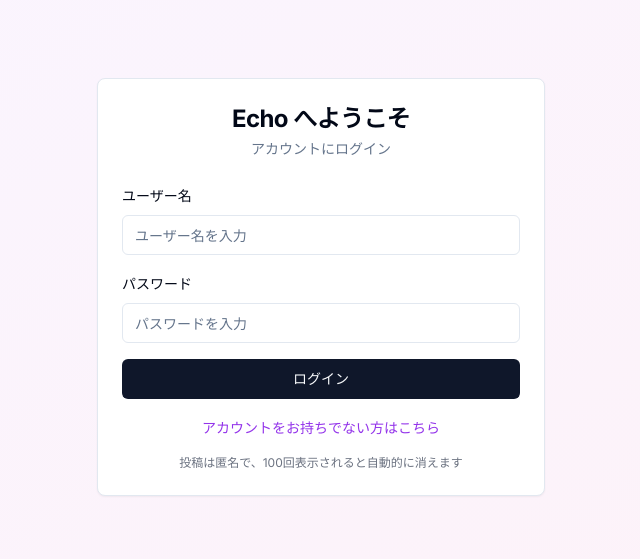
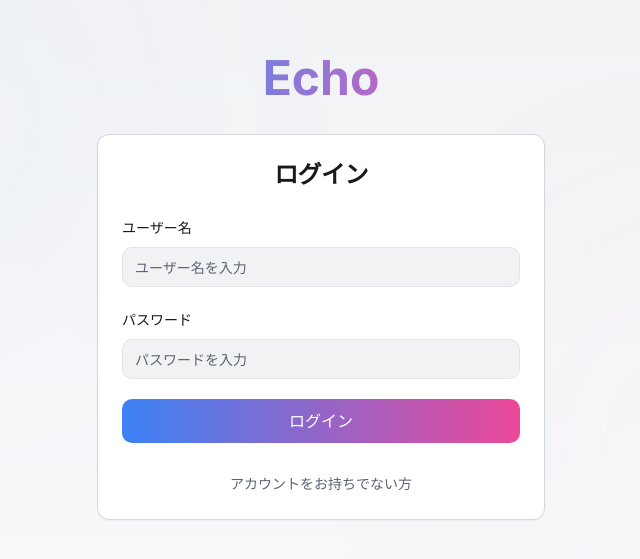
Before and after one commit to uzak0209/echo, a Next.js app in the folder frontend/: page /login in a window 1280 px wide. Shown: the part 113-672 px from the top of the page, without its empty margins (319-959 px from the left). Built offline with nearby package versions, Linux system fonts and the light colour scheme; no server answers.

Commit message:
improved front ui

```diff
--- a/frontend/package.json
+++ b/frontend/package.json
@@ -18,6 +18,7 @@
     "@react-three/fiber": "^9.4.0",
     "class-variance-authority": "^0.7.0",
     "clsx": "^2.1.0",
+    "framer-motion": "^12.23.24",
     "graphql": "^16.9.0",
     "lucide-react": "^0.395.0",
     "next": "14.2.0",
--- a/frontend/src/app/globals.css
+++ b/frontend/src/app/globals.css
@@ -4,48 +4,45 @@
 
 @layer base {
   :root {
-    --background: 0 0% 100%;
-    --foreground: 222.2 84% 4.9%;
+    /* Bright theme - 明るいテーマ */
+    --background: 220 15% 95%;
+    --foreground: 220 10% 10%;
     --card: 0 0% 100%;
-    --card-foreground: 222.2 84% 4.9%;
+    --card-foreground: 220 10% 10%;
     --popover: 0 0% 100%;
-    --popover-foreground: 222.2 84% 4.9%;
-    --primary: 222.2 47.4% 11.2%;
-    --primary-foreground: 210 40% 98%;
-    --secondary: 210 40% 96.1%;
-    --secondary-foreground: 222.2 47.4% 11.2%;
-    --muted: 210 40% 96.1%;
-    --muted-foreground: 215.4 16.3% 46.9%;
-    --accent: 210 40% 96.1%;
-    --accent-foreground: 222.2 47.4% 11.2%;
+    --popover-foreground: 220 10% 10%;
+
+    /* Blue primary */
+    --primary: 210 100% 60%;
+    --primary-foreground: 0 0% 100%;
+
+    /* Pink secondary */
+    --secondary: 330 100% 65%;
+    --secondary-foreground: 0 0% 100%;
+
+    /* Muted tones */
+    --muted: 220 15% 90%;
+    --muted-foreground: 220 10% 40%;
+
+    /* Pink accent */
+    --accent: 330 100% 65%;
+    --accent-foreground: 0 0% 100%;
+
+    /* Destructive - 赤 */
     --destructive: 0 84.2% 60.2%;
-    --destructive-foreground: 210 40% 98%;
-    --border: 214.3 31.8% 91.4%;
-    --input: 214.3 31.8% 91.4%;
-    --ring: 222.2 84% 4.9%;
-    --radius: 0.5rem;
-  }
+    --destructive-foreground: 0 0% 98%;
 
-  .dark {
-    --background: 222.2 84% 4.9%;
-    --foreground: 210 40% 98%;
-    --card: 222.2 84% 4.9%;
-    --card-foreground: 210 40% 98%;
-    --popover: 222.2 84% 4.9%;
-    --popover-foreground: 210 40% 98%;
-    --primary: 210 40% 98%;
-    --primary-foreground: 222.2 47.4% 11.2%;
-    --secondary: 217.2 32.6% 17.5%;
-    --secondary-foreground: 210 40% 98%;
-    --muted: 217.2 32.6% 17.5%;
-    --muted-foreground: 215 20.2% 65.1%;
-    --accent: 217.2 32.6% 17.5%;
-    --accent-foreground: 210 40% 98%;
-    --destructive: 0 62.8% 30.6%;
-    --destructive-foreground: 210 40% 98%;
-    --border: 217.2 32.6% 17.5%;
-    --input: 217.2 32.6% 17.5%;
-    --ring: 212.7 26.8% 83.9%;
+    /* Borders and inputs */
+    --border: 220 15% 85%;
+    --input: 220 15% 90%;
+    --ring: 210 100% 60%;
+    --radius: 0.75rem;
+
+    /* Custom colors */
+    --blue: 210 100% 60%;
+    --pink: 330 100% 65%;
+    --light-blue: 200 100% 70%;
+    --light-pink: 340 100% 75%;
   }
 }
 
@@ -53,7 +50,119 @@
   * {
     @apply border-border;
   }
+
   body {
     @apply bg-background text-foreground;
+    background: linear-gradient(180deg, hsl(220 15% 95%) 0%, hsl(210 20% 98%) 100%);
+    min-height: 100vh;
+  }
+
+  /* Custom scrollbar */
+  ::-webkit-scrollbar {
+    width: 10px;
+  }
+
+  ::-webkit-scrollbar-track {
+    background: hsl(var(--background));
+  }
+
+  ::-webkit-scrollbar-thumb {
+    background: hsl(var(--primary));
+    border-radius: 5px;
+  }
+
+  ::-webkit-scrollbar-thumb:hover {
+    background: hsl(var(--accent));
   }
 }
+
+@layer components {
+  /* Glowing text effect */
+  .text-glow {
+    text-shadow: 0 0 10px currentColor, 0 0 20px currentColor, 0 0 30px currentColor;
+  }
+
+  /* Neon border glow */
+  .border-glow {
+    box-shadow: 0 0 5px currentColor, 0 0 10px currentColor, inset 0 0 5px currentColor;
+  }
+
+  /* Card glow effect */
+  .card-glow {
+    box-shadow: 0 0 15px rgba(139, 92, 246, 0.3), 0 0 30px rgba(139, 92, 246, 0.1);
+  }
+
+  /* Pulse animation for anonymity effect */
+  .pulse-shadow {
+    animation: pulse-shadow 2s ease-in-out infinite;
+  }
+
+  @keyframes pulse-shadow {
+    0%, 100% {
+      box-shadow: 0 0 20px rgba(139, 92, 246, 0.4);
+    }
+    50% {
+      box-shadow: 0 0 40px rgba(139, 92, 246, 0.8), 0 0 60px rgba(236, 72, 153, 0.4);
+    }
+  }
+
+  /* Gradient text */
+  .gradient-text {
+    background: linear-gradient(90deg, hsl(var(--blue)), hsl(var(--pink)));
+    -webkit-background-clip: text;
+    background-clip: text;
+    -webkit-text-fill-color: transparent;
+  }
+
+  /* Bubble animation - 吹き出しが湧いてくる */
+  .bubble-up {
+    animation: bubble-up 0.6s cubic-bezier(0.175, 0.885, 0.32, 1.275);
+  }
+
+  @keyframes bubble-up {
+    0% {
+      opacity: 0;
+      transform: translateY(30px) scale(0.8);
+    }
+    60% {
+      transform: translateY(-5px) scale(1.02);
+    }
+    100% {
+      opacity: 1;
+      transform: translateY(0) scale(1);
+    }
+  }
+
+  /* Watching eyes effect - 視線を感じさせる */
+  .watched-effect {
+    position: relative;
+  }
+
+  .watched-effect::before {
+    content: '';
+    position: absolute;
+    top: -2px;
+    left: -2px;
+    right: -2px;
+    bottom: -2px;
+    background: linear-gradient(45deg, hsl(var(--neon-purple)), hsl(var(--neon-cyan)), hsl(var(--neon-pink)));
+    border-radius: inherit;
+    opacity: 0;
+    z-index: -1;
+    transition: opacity 0.3s;
+  }
+
+  .watched-effect:hover::before {
+    opacity: 0.5;
+    animation: rotate-gradient 3s linear infinite;
+  }
+
+  @keyframes rotate-gradient {
+    0% {
+      filter: hue-rotate(0deg);
+    }
+    100% {
+      filter: hue-rotate(360deg);
+    }
+  }
+}
--- a/frontend/src/app/login/page.tsx
+++ b/frontend/src/app/login/page.tsx
@@ -56,16 +56,29 @@ export default function LoginPage() {
   };
 
   return (
-    <div className="min-h-screen flex items-center justify-center bg-gradient-to-br from-purple-50 to-pink-50 p-4">
-      <Card className="w-full max-w-md">
-        <CardHeader className="space-y-1">
-          <CardTitle className="text-2xl font-bold text-center">Echo へようこそ</CardTitle>
-          <CardDescription className="text-center">
-            {isLogin ? 'アカウントにログイン' : '新規アカウント作成'}
-          </CardDescription>
+    <div className="min-h-screen flex items-center justify-center relative overflow-hidden p-4">
+      {/* Subtle background */}
+      <div className="fixed inset-0 opacity-5 pointer-events-none">
+        <div className="absolute top-10 left-10 w-96 h-96 bg-blue-400 rounded-full blur-[150px]" />
+        <div className="absolute bottom-10 right-10 w-96 h-96 bg-pink-400 rounded-full blur-[150px]" />
+      </div>
+
+      <div className="w-full max-w-md relative z-10">
+        {/* Logo and title */}
+        <div className="text-center mb-8">
+          <h1 className="text-5xl font-bold gradient-text">
+            Echo
+          </h1>
+        </div>
+
+        <Card className="w-full bg-card border border-border">
+          <CardHeader className="space-y-2 pb-6">
+            <CardTitle className="text-2xl font-semibold text-center">
+              {isLogin ? 'ログイン' : '新規登録'}
+            </CardTitle>
           </CardHeader>
           <CardContent>
-          <form onSubmit={handleSubmit} className="space-y-4">
+            <form onSubmit={handleSubmit} className="space-y-5">
               <div className="space-y-2">
                 <Label htmlFor="username">ユーザー名</Label>
                 <Input
@@ -75,7 +88,6 @@ export default function LoginPage() {
                   value={username}
                   onChange={(e) => setUsername(e.target.value)}
                   disabled={isLoading}
-                className="w-full"
                   maxLength={50}
                 />
               </div>
@@ -88,33 +100,51 @@ export default function LoginPage() {
                   value={password}
                   onChange={(e) => setPassword(e.target.value)}
                   disabled={isLoading}
-                className="w-full"
                   minLength={6}
                 />
               </div>
-            {error && <p className="text-sm text-red-500">{error}</p>}
-            <Button type="submit" className="w-full" disabled={isLoading}>
-              {isLoading ? (isLogin ? 'ログイン中...' : 'アカウント作成中...') : (isLogin ? 'ログイン' : '新規登録')}
+
+              {error && (
+                <div className="bg-red-500/10 border border-red-500/30 rounded-lg p-3">
+                  <p className="text-sm text-red-400 flex items-center gap-2">
+                    <span>⚠️</span>
+                    {error}
+                  </p>
+                </div>
+              )}
+
+              <Button
+                type="submit"
+                className="w-full bg-gradient-to-r from-blue-500 to-pink-500 hover:from-blue-600 hover:to-pink-600 transition-all duration-300 text-base h-11"
+                disabled={isLoading}
+              >
+                {isLoading ? (
+                  <span className="flex items-center gap-2 justify-center">
+                    <span className="inline-block w-5 h-5 border-2 border-white/30 border-t-white rounded-full animate-spin" />
+                    {isLogin ? 'ログイン中...' : '作成中...'}
+                  </span>
+                ) : (
+                  isLogin ? 'ログイン' : '新規登録'
+                )}
               </Button>
-            <div className="text-center">
+
+              <div className="text-center pt-2">
                 <button
                   type="button"
                   onClick={() => {
                     setIsLogin(!isLogin);
                     setError(null);
                   }}
-                className="text-sm text-purple-600 hover:underline"
+                  className="text-sm text-muted-foreground hover:text-foreground hover:underline transition-colors"
                   disabled={isLoading}
                 >
-                {isLogin ? 'アカウントをお持ちでない方はこちら' : 'すでにアカウントをお持ちの方はこちら'}
+                  {isLogin ? 'アカウントをお持ちでない方' : 'すでにアカウントをお持ちの方'}
                 </button>
               </div>
-            <p className="text-xs text-center text-gray-500 mt-4">
-              投稿は匿名で、100回表示されると自動的に消えます
-            </p>
             </form>
           </CardContent>
         </Card>
       </div>
+    </div>
   );
 }
--- a/frontend/src/app/timeline/page.tsx
+++ b/frontend/src/app/timeline/page.tsx
@@ -28,23 +28,37 @@ export default function TimelinePage() {
 	}
 
 	return (
-		<main className="min-h-screen bg-background">
+		<main className="min-h-screen relative overflow-hidden">
+			{/* Subtle background effect */}
+			<div className="fixed inset-0 opacity-5 pointer-events-none">
+				<div className="absolute top-20 left-20 w-96 h-96 bg-blue-400 rounded-full blur-[120px]" />
+				<div className="absolute bottom-20 right-20 w-96 h-96 bg-pink-400 rounded-full blur-[120px]" />
+			</div>
+
 			{/* Real-time reaction notifications via SSE */}
 			<ReactionNotification />
 
 			{/* Floating action button for creating posts */}
 			<CreatePost />
 
-			<div className="container mx-auto px-4 py-8 max-w-2xl">
-				<header className="mb-8 flex justify-between items-center">
-					<div>
-						<h1 className="text-4xl font-bold mb-2">Echo</h1>
-					</div>
-					<div className="flex gap-2">
-						<Button variant="outline" onClick={() => router.push('/avatar')}>
+			<div className="container mx-auto px-4 py-8 max-w-3xl relative z-10">
+				<header className="mb-12 flex justify-between items-center">
+					<h1 className="text-5xl font-bold gradient-text">
+						Echo
+					</h1>
+					<div className="flex gap-3">
+						<Button
+							variant="outline"
+							onClick={() => router.push('/avatar')}
+							className="hover:bg-blue-500/5 transition-all duration-300"
+						>
 							マスコット
 						</Button>
-						<Button variant="outline" onClick={handleLogout}>
+						<Button
+							variant="outline"
+							onClick={handleLogout}
+							className="hover:bg-pink-500/5 transition-all duration-300"
+						>
 							ログアウト
 						</Button>
 					</div>
@@ -52,6 +66,7 @@ export default function TimelinePage() {
 
 				<Timeline />
 			</div>
+
 		</main>
 	);
 }
```
Also changed, not shown: frontend/src/components/CreatePost.tsx (+26 -16 lines), frontend/src/components/PostCard.tsx (+61 -12 lines), frontend/src/components/Timeline.tsx (+19 -10 lines), frontend/tailwind.config.ts (+26 -0 lines), 2 other files (tests, documents, lock files or other folders). Lines whose indentation alone changed are shown as unchanged.
